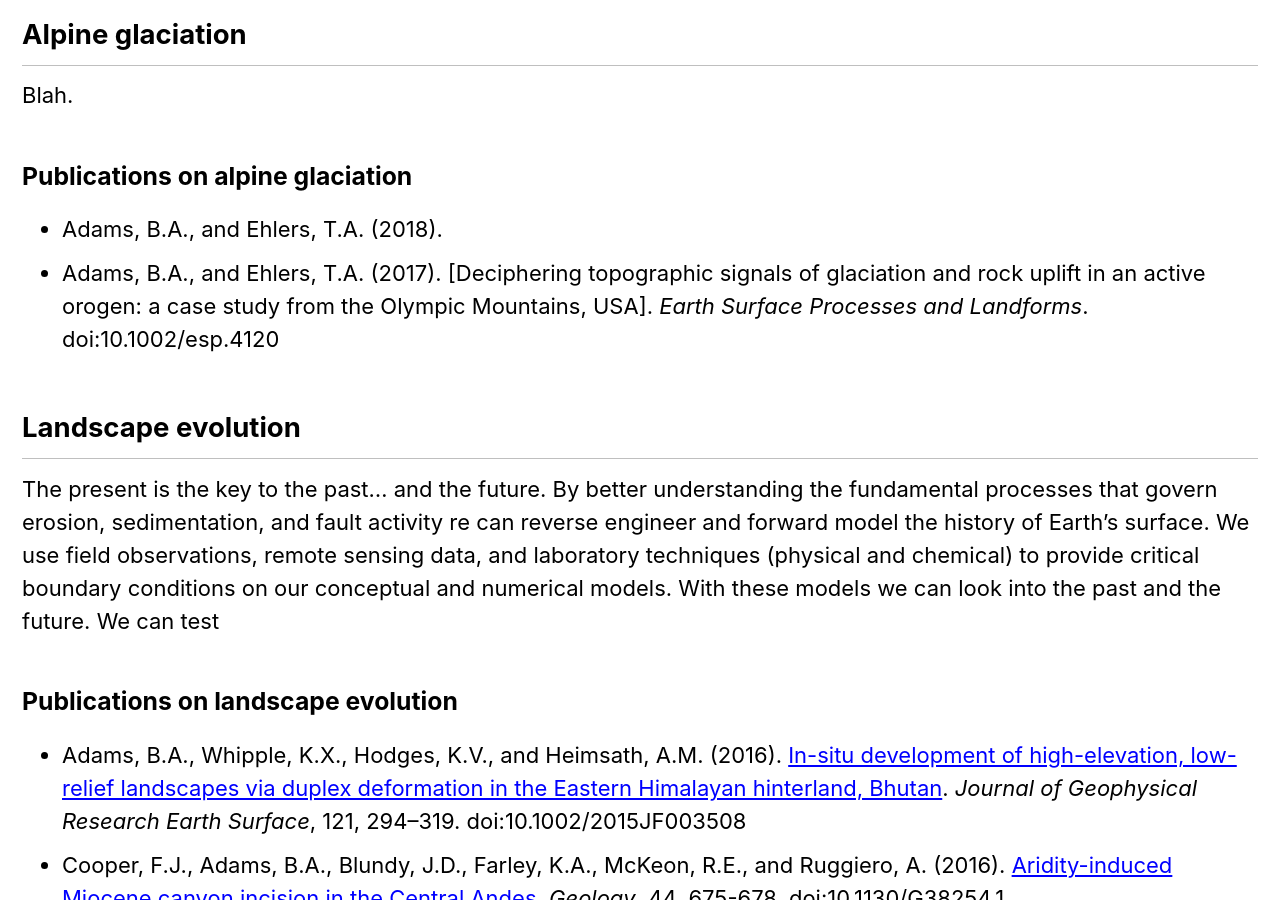
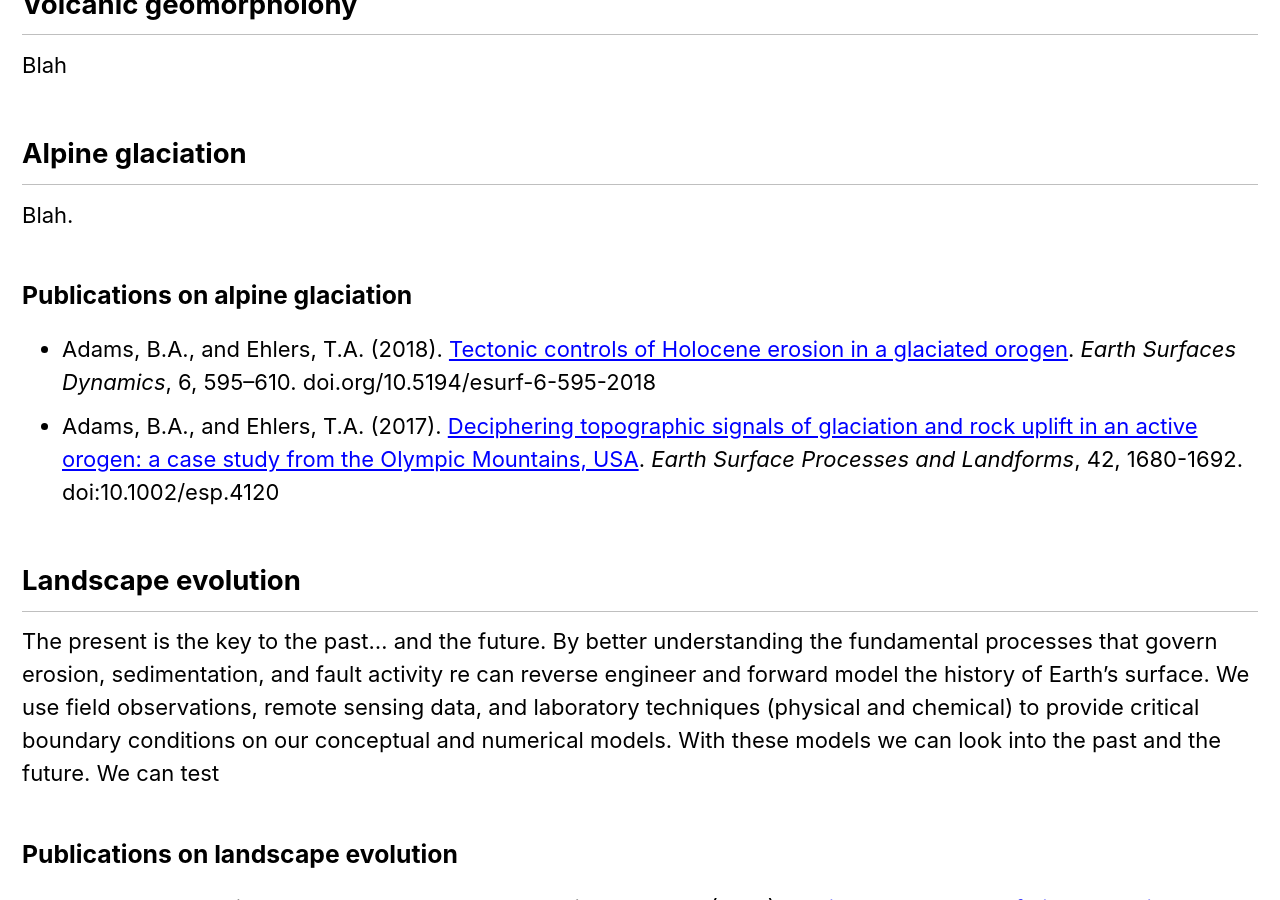
Before and after one commit to baadams/baadams.github.io, a Jekyll site: the page built from _pages/research.md, in a window 1280 px wide and 900 px high, scrolled down 1678 px. Built offline with Jekyll 4.4.1, drawn with Linux system fonts in a browser that asks for light colours; cached includes are drawn as plain includes; some of the changed text lies outside the part shown.

Commit message:
Update research.md

```diff
--- a/_pages/research.md
+++ b/_pages/research.md
@@ -22,14 +22,14 @@ excerpt: "River dynamics<br/>
 
 <img align="right" src="/assets/images/cycle_5.png" alt="Evolve" width="400px" >
 
-Our research connects the lithosphere to the atmosphere through the interactions of rivers, glaciers, volcanoes, faults, and precipitation.
-Some of us work more in the lab, some in the field, others synthesize new landscapes.
+Our research connects the lithosphere to the atmosphere through the interactions of rivers, glaciers, volcanoes, faults, and precipitation.<br/>
+Some of us work more in the lab, some in the field, others in the digital.<br/><br/><br/><br/><br/><br/>
 
 ## River dynamics
 
 How do rivers adjust their width along their trace? How do river incision rates change with changing rainfall and what does this do to topographic relief? How much does rock type influence erosion rates and relief? These are just some of the questions that we are exploring regarding river dynamics.
 
-<img align="middle" src="/assets/images/smart_rivers.png" alt="River" width="750px"> <br/>
+<img align="middle" src="/assets/images/smart_rivers.png" alt="River" width="700px"> <br/>
 *Using computer vision to find river channels in synthetic aperature radar (SAR) data.*
 
 ### Publications on river dynamics
@@ -46,8 +46,8 @@ Blah
 Blah.
 
 ### Publications on alpine glaciation
-* Adams, B.A., and Ehlers, T.A. (2018).
-* Adams, B.A., and Ehlers, T.A. (2017). [Deciphering topographic signals of glaciation and rock uplift in an active orogen: a case study from the Olympic Mountains, USA]. *Earth Surface Processes and Landforms*. doi:10.1002/esp.4120
+* Adams, B.A., and Ehlers, T.A. (2018). [Tectonic controls of Holocene erosion in a glaciated orogen](https://esurf.copernicus.org/articles/6/595/2018/). *Earth Surfaces Dynamics*, 6, 595–610. doi.org/10.5194/esurf-6-595-2018
+* Adams, B.A., and Ehlers, T.A. (2017). [Deciphering topographic signals of glaciation and rock uplift in an active orogen: a case study from the Olympic Mountains, USA](https://onlinelibrary.wiley.com/doi/full/10.1002/esp.4120). *Earth Surface Processes and Landforms*, 42, 1680-1692. doi:10.1002/esp.4120
 
 ## Landscape evolution
 
```
